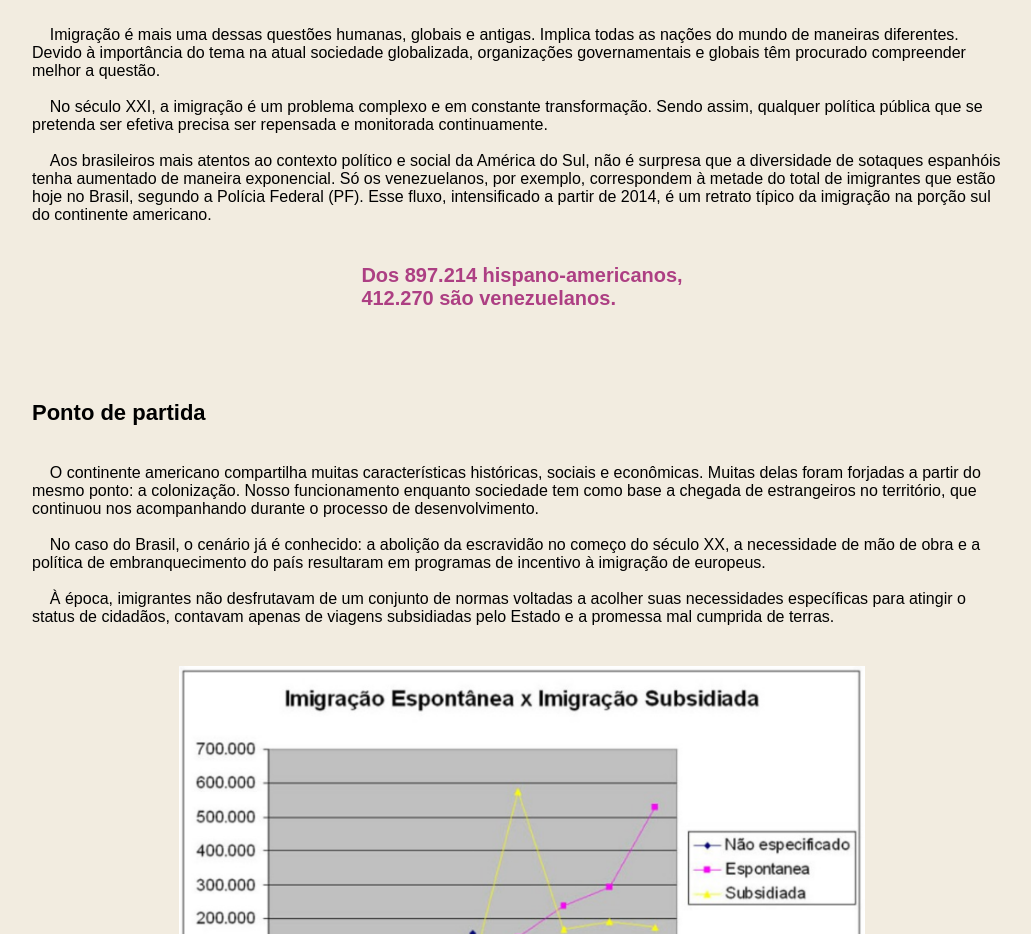
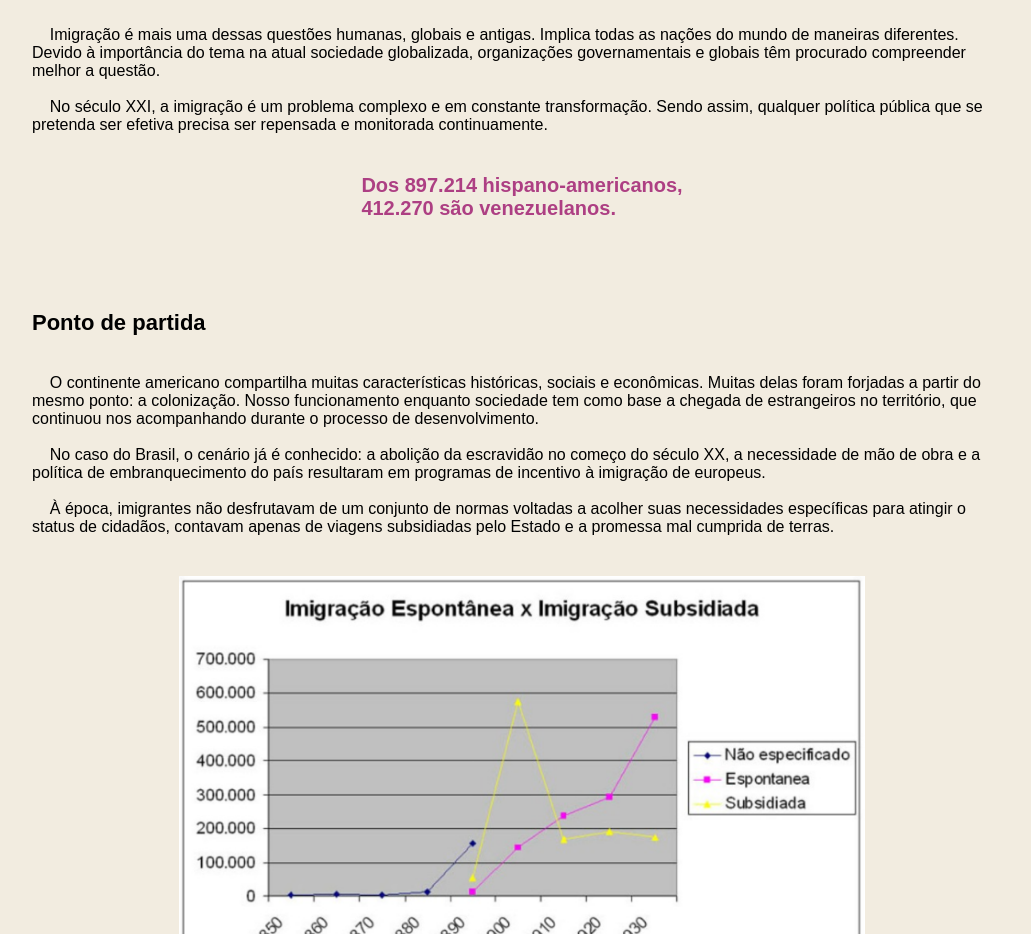
Before and after one commit to FelipeIotti/raizes, a React (Vite) app: page / in a window 1280 px wide. Shown: the part 2800-3734 px from the top of the page, without its empty margins (118-1149 px from the left). Built offline with nearby package versions, Linux system fonts and the light colour scheme.

Commit message:
fix ajustes finais

```diff
--- a/src/pages/Panorama/Brasil/index.tsx
+++ b/src/pages/Panorama/Brasil/index.tsx
@@ -81,21 +81,6 @@ export function Brasil() {
             transformação. Sendo assim, qualquer política pública que se
             pretenda ser efetiva precisa ser repensada e monitorada
             continuamente.
-          </Text>
-
-          <Text>
-            <br />
-            <>&nbsp;</>
-            <>&nbsp;</>
-            <>&nbsp;</>
-            <>&nbsp;</>
-            Aos brasileiros mais atentos ao contexto político e social da
-            América do Sul, não é surpresa que a diversidade de sotaques
-            espanhóis tenha aumentado de maneira exponencial. Só os
-            venezuelanos, por exemplo, correspondem à metade do total de
-            imigrantes que estão hoje no Brasil, segundo a Polícia Federal (PF).
-            Esse fluxo, intensificado a partir de 2014, é um retrato típico da
-            imigração na porção sul do continente americano.
           </Text>
 
           <Eye>
```
